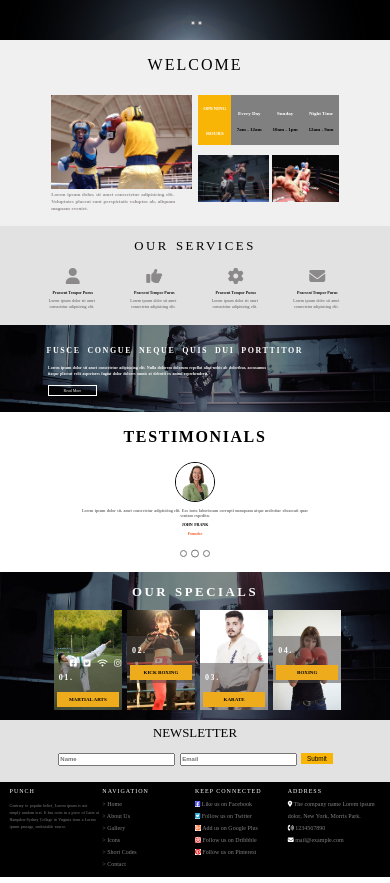
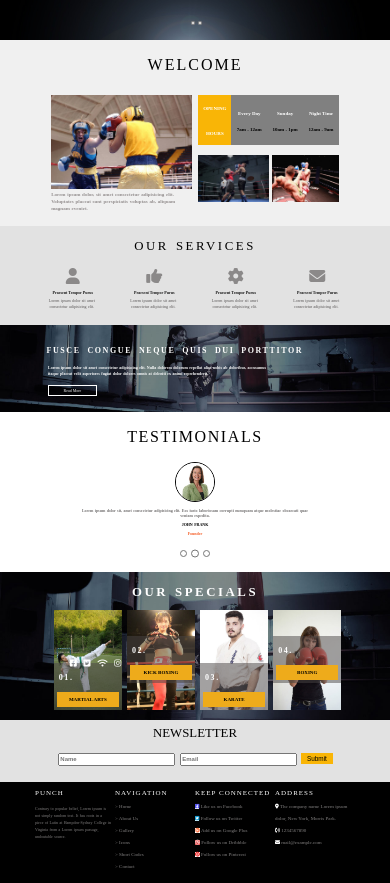
Before and after one commit to Tehssanice/Programming-Lesson-1, a plain HTML site: page website-eg/index.html in a window 390 px wide. Shown: the part 175-1058 px from the top of the page. Drawn offline with Linux system fonts and the light colour scheme.

Commit message:
Update responsive.css

```diff
--- a/website-eg/css/responsive.css
+++ b/website-eg/css/responsive.css
@@ -189,6 +189,7 @@
     .testimony h2 {
         padding: 1em;
         font-size: 1em;
+        font-weight: lighter;
         letter-spacing: 0.1em;
     }
 
@@ -283,24 +284,24 @@
     }
 
     .container section.final {
-        padding: 1em 3em 2em 3em;
+        padding: 1em 7em 2em 7em;
         text-align: start;
         line-height: 12px;
-        font-size: 0.2em;
+        font-size: 5px;
     }
 
     ul p {
         letter-spacing: normal;
         font-weight: lighter;
         line-height: 7px;
-        padding-right: 0.8em;
+        padding-right: 1em;
         color: #838080;
     }
 
     section.final .box ul>li:first-child {
         padding-bottom: 0.3em;
         font-weight: lighter;
-        font-size: 1em;
+        font-size: 7px;
         letter-spacing: 1px;
     }
 
```
